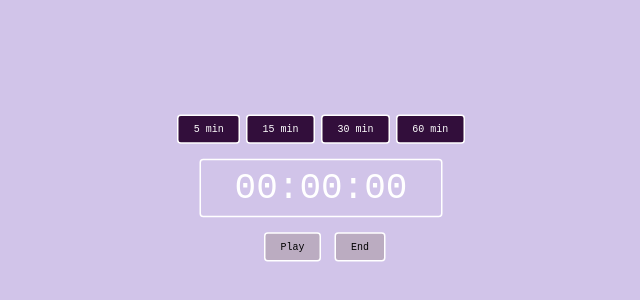
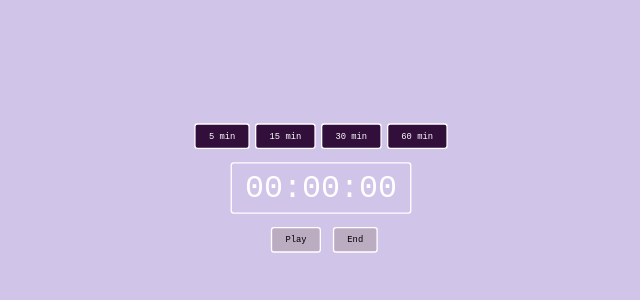
Before and after one commit to spookysmurph/timer-2, a plain HTML site: page index.html in a window 1280 px wide. Shown: the part 212-512 px from the top of the page, without its empty margins (319-959 px from the left). Drawn offline with Linux system fonts and the light colour scheme.

Commit message:
Update index.html

```diff
--- a/index.html
+++ b/index.html
@@ -18,7 +18,7 @@
         justify-content: center;
         align-items: center;
         height: 100vh;
-        transform: scale(0.75); /* Scale everything to 75% */
+        transform: scale(0.66); /* Scale everything to 75% */
         transform-origin: center;
     }
     .button {
@@ -41,7 +41,7 @@
         padding: 10px;
         border: 2px solid white;
         border-radius: 5px;
-        width: 300px;
+        width: 250px;
         display: inline-block;
     }
     .play, .end {
```
